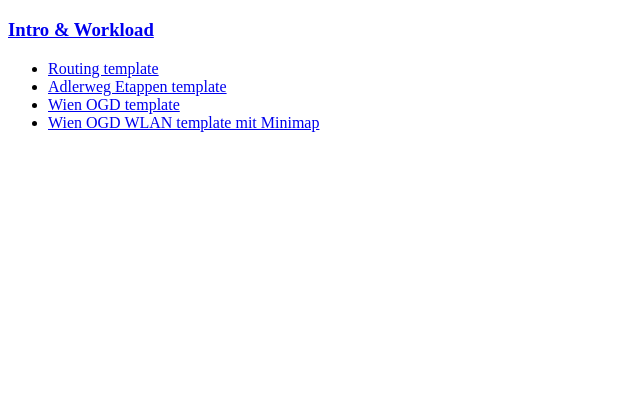
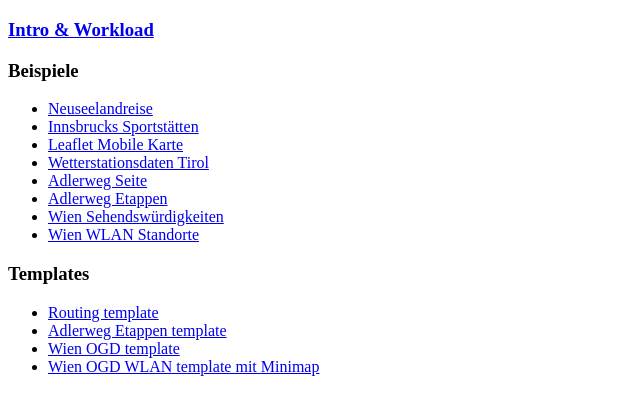
Before and after one commit to webmapping19s/webmapping19s.github.io, a plain HTML site: page index.html in a window 1280 px wide. Shown: the part 61-476 px from the top of the page, without its empty margins (0-640 px from the left). Drawn offline with Linux system fonts and the light colour scheme.

Commit message:
update link to 2019 examples

```diff
--- a/index.html
+++ b/index.html
@@ -9,6 +9,18 @@
 <body>
   <h1>Kursunterlagen 2019</h1>
   <h3><a href="https://github.com/webmapping/webmapping.github.io/tree/master/2019/course">Intro &amp; Workload</a></h3>
+  <h3>Beispiele</h3>
+  <ul>
+    <li><a href="./ex/nz/index.html">Neuseelandreise</a></li>
+    <li><a href="./ex/ibk/index.html">Innsbrucks Sportstätten</a></li>
+    <li><a href="./ex/mobile/index.html">Leaflet Mobile Karte</a></li>
+    <li><a href="./ex/aws-tirol/index.html">Wetterstationsdaten Tirol</a></li>
+    <li><a href="./ex/adler/index.html">Adlerweg Seite</a></li>
+    <li><a href="./ex/adler-etappen/index.html">Adlerweg Etappen</a></li>
+    <li><a href="./ex/wien/index.html">Wien Sehendswürdigkeiten</a></li>
+    <li><a href="./ex/wien-wlan/index.html">Wien WLAN Standorte</a></li>
+  </ul>
+  <h3>Templates</h3>
   <ul>
       <li><a href="./templates/routing.zip">Routing template</a>
       <li><a href="./templates/adler-etappen.zip">Adlerweg Etappen template</a>
```
